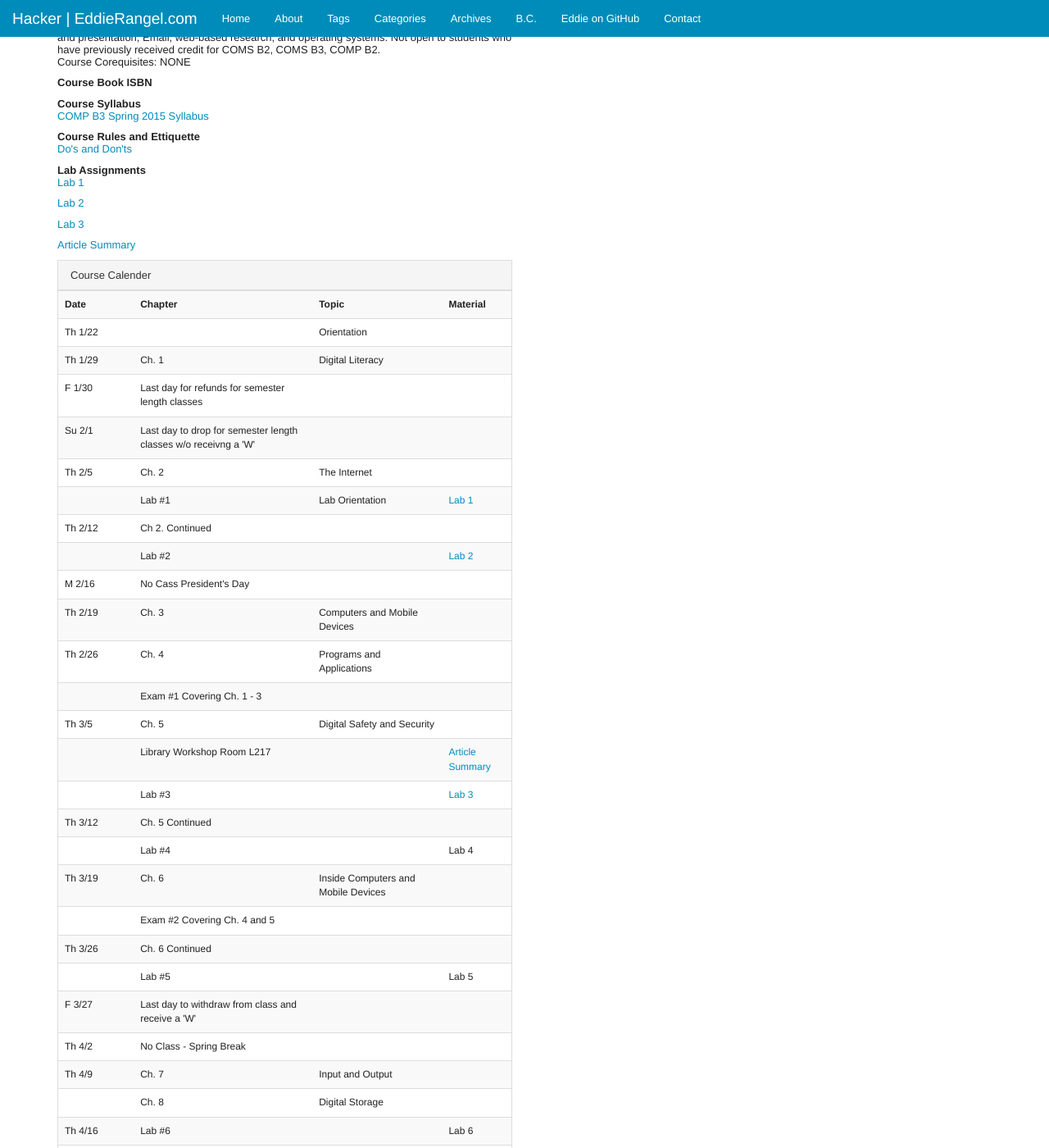
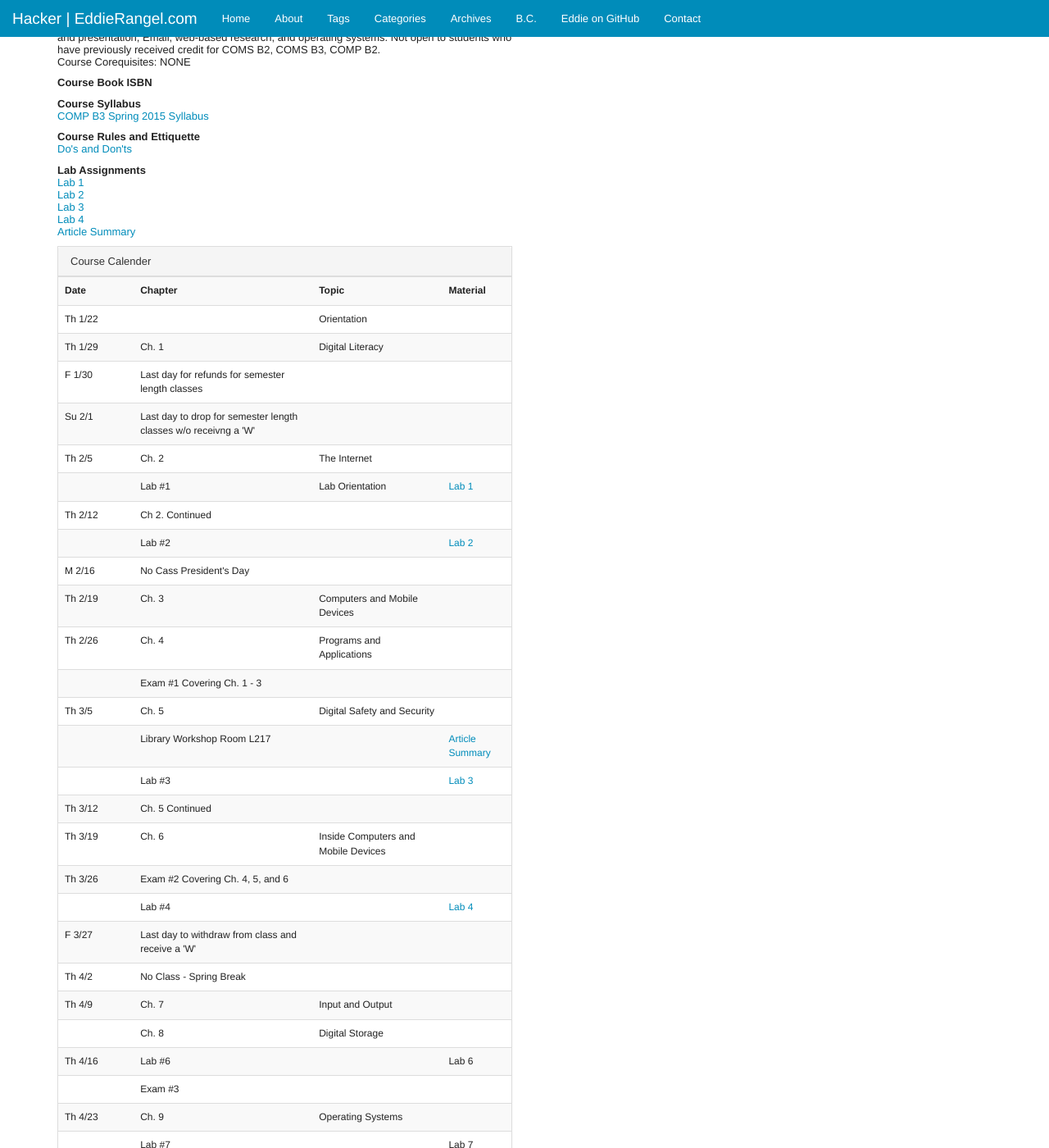
Before and after one commit to erangeljr/eddierangel.com, a Jekyll site: the page built from bc/index.html, in a window 1280 px wide and 1400 px high, scrolled down 421 px. Shown: the whole window at 82% size. Built offline with Jekyll 4.4.1, drawn with Linux system fonts in a browser that asks for light colours; Markdown is read by kramdown in place of the engine named in the settings.

Commit message:
Adding Lab 4
Fixing issues related to dates and content

```diff
--- a/_includes/compb3.html
+++ b/_includes/compb3.html
@@ -10,9 +10,10 @@
       <p><b>Course Syllabus</b></br><a href="{{ site.url }}/bc/content/COMP B3 Spring 2015 Syllabus.pdf">COMP B3 Spring 2015 Syllabus</a> </p>
       <p><b>Course Rules and Ettiquette</b></br><a href="{{ site.url }}/bc/content/Class RulesAndEttiquette.pdf">Do's and Don'ts</a> </p>
       <p><b>Lab Assignments</b></br>
-          <a href="{{ site.url }}/bc/content/COMP B3 Lab 1.pdf">Lab 1</a></p>
-          <a href="{{ site.url }}/bc/content/COMP B3 Lab 2.pdf">Lab 2</a></p>
-          <a href="{{ site.url }}/bc/content/COMP B3 Lab 3.pdf">Lab 3</a></p>
+          <a href="{{ site.url }}/bc/content/COMP B3 Lab 1.pdf">Lab 1</a></br>
+          <a href="{{ site.url }}/bc/content/COMP B3 Lab 2.pdf">Lab 2</a></br>
+          <a href="{{ site.url }}/bc/content/COMP B3 Lab 3.pdf">Lab 3</a></br>
+          <a href="{{ site.url }}/bc/content/COMP B3 Lab 4.pdf">Lab 4</a></br>
           <a href="{{ site.url }}/bc/content/COMP B3 Article Summary.pdf">Article Summary</a></p>
 
     </div>
@@ -128,34 +129,22 @@
             <td></td>
           </tr>
           <tr>
-            <td></td>
-            <td>Lab #4</td>
-            <td></td>
-            <td>Lab 4</td>
-          </tr>
-          <tr>
             <td>Th 3/19</td>
             <td>Ch. 6</td>
             <td>Inside Computers and Mobile Devices</td>
             <td></td>
           </tr>
           <tr>
-            <td></td>
-            <td>Exam #2 Covering Ch. 4 and 5</td>
-            <td></td>
-            <td></td>
-          </tr>
-          <tr>
             <td>Th 3/26</td>
-            <td>Ch. 6 Continued</td>
+            <td>Exam #2 Covering Ch. 4, 5, and 6</td>
             <td></td>
             <td></td>
           </tr>
           <tr>
             <td></td>
-            <td>Lab #5</td>
+            <td>Lab #4</td>
             <td></td>
-            <td>Lab 5</td>
+            <td><a href="{{ site.url }}/bc/content/COMP B3 Lab 4.pdf">Lab 4</a></td>
           </tr>
           <tr>
             <td>F 3/27</td>
```
Also changed, not shown: 1 other file.
